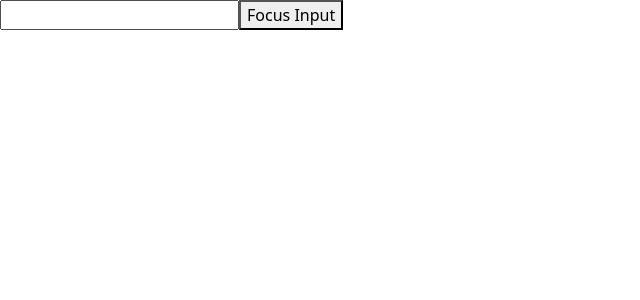
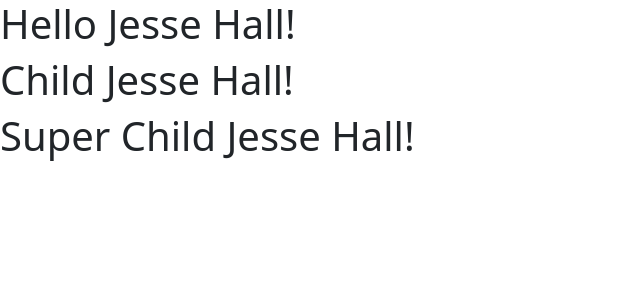
Before and after one commit to utsav-sejpal/react-app, a React (Create React App) app: page / in a window 1280 px wide. Shown: the top 300 px of the page, without its empty margins (0-640 px from the left). Built offline with nearby package versions, Linux system fonts and the light colour scheme.

Commit message:
use context hook, fragment, props drilling

```diff
--- a/src/App.js
+++ b/src/App.js
@@ -15,6 +15,9 @@ import UseRefHookComponent from "./components/practice/hooks/UseRefHookComponent
 import LiftingStateParent from './components/practice/props/lifting_stateup/ParentComponent';
 import StyleComponent from "./components/practice/style/StyleComponent";
 import ForwardRefParent from "./components/practice/hooks/forwarding_ref/ParentComponent";
+import FragmentComponent from "./components/practice/fragment/FragmentComponent";
+import Component1 from "./components/practice/hooks/props_driling/Component1";
+import ContexParentComponent from "./components/practice/hooks/contex/ParentComponent";
 
 let name = "Test User";
 function App() {
@@ -34,7 +37,10 @@ function App() {
       {/* <Form/> */}
       {/* <UseRefHookComponent /> */}
       {/* <LiftingStateParent /> */}
-      <ForwardRefParent />
+      {/* <ForwardRefParent /> */}
+      {/* <FragmentComponent /> */}
+      {/* <Component1 /> */}
+      <ContexParentComponent />
     </>
   );
 }
--- /dev/null
+++ b/src/components/practice/fragment/FragmentComponent.js
@@ -0,0 +1,14 @@
+import React, { Fragment } from 'react'
+
+export default function FragmentComponent() {
+    let items = ['keyboard', 'mouse', 'cpu', 'printer'];
+    return (
+        <>
+            {items.map((value, index) =>
+                <Fragment key={index}>
+                    {value}
+                </Fragment>
+            )}
+        </>
+    )
+}
--- /dev/null
+++ b/src/components/practice/hooks/contex/ChildComponent.js
@@ -0,0 +1,13 @@
+import React, { useContext } from 'react'
+import { UserContext } from './ParentComponent';
+import SuperChildComponent from './SuperChildComponent';
+
+export default function ChildComponent() {
+    const user = useContext(UserContext);
+    return (
+        <>
+            <h1>{`Child ${user}!`}</h1>
+            <SuperChildComponent />
+        </>
+    )
+}
--- /dev/null
+++ b/src/components/practice/hooks/contex/ParentComponent.js
@@ -0,0 +1,18 @@
+import { useState, createContext, useContext } from "react";
+import ReactDOM from "react-dom/client";
+import ChildComponent from "./ChildComponent";
+
+export const UserContext = createContext();
+
+export default function ParentComponent() {
+    const [user, setUser] = useState("Jesse Hall");
+
+    return (
+        <>
+            <UserContext.Provider value={user}>
+                <h1>{`Hello ${user}!`}</h1>
+                <ChildComponent />
+            </UserContext.Provider>
+        </>
+    );
+}
--- /dev/null
+++ b/src/components/practice/hooks/contex/SuperChildComponent.js
@@ -0,0 +1,11 @@
+import React, { useContext } from 'react'
+import { UserContext } from './ParentComponent';
+
+export default function SuperChildComponent() {
+    const user = useContext(UserContext);
+    return (
+        <>
+            <h1>{`Super Child ${user}!`}</h1>
+        </>
+    )
+}
--- /dev/null
+++ b/src/components/practice/hooks/props_driling/Component1.js
@@ -0,0 +1,13 @@
+import React from 'react'
+import Component2 from './Component2'
+
+export default function Component1() {
+    const name = 'Test User';
+    return (
+        <>
+            <h1>Component 1</h1>
+            <h1>{name}</h1>
+            <Component2 name={name} />
+        </>
+    )
+}
--- /dev/null
+++ b/src/components/practice/hooks/props_driling/Component2.js
@@ -0,0 +1,14 @@
+import React from 'react'
+import Component3 from './Component3'
+
+export default function Component2(props) {
+  console.log(props);
+
+  return (
+    <>
+      <h1>Component 2</h1>
+      <h1>{props.name}</h1>
+      <Component3 name={props.name} />
+    </>
+  )
+}
--- /dev/null
+++ b/src/components/practice/hooks/props_driling/Component3.js
@@ -0,0 +1,10 @@
+import React from 'react'
+
+export default function Component3(props) {
+  return (
+    <>
+      <h1>Component 3</h1>
+      <h1>{props.name}</h1>
+    </>
+  )
+}
```
